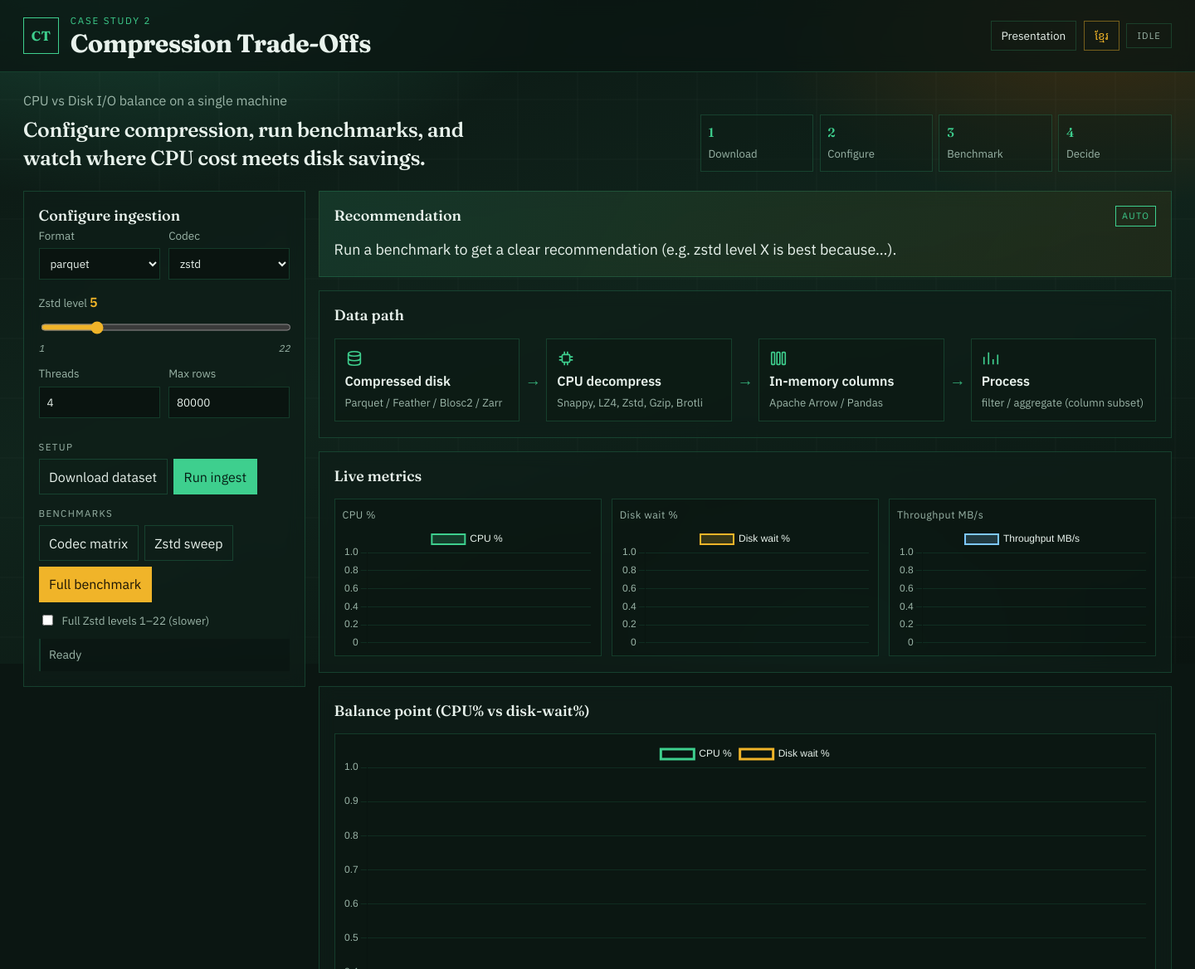
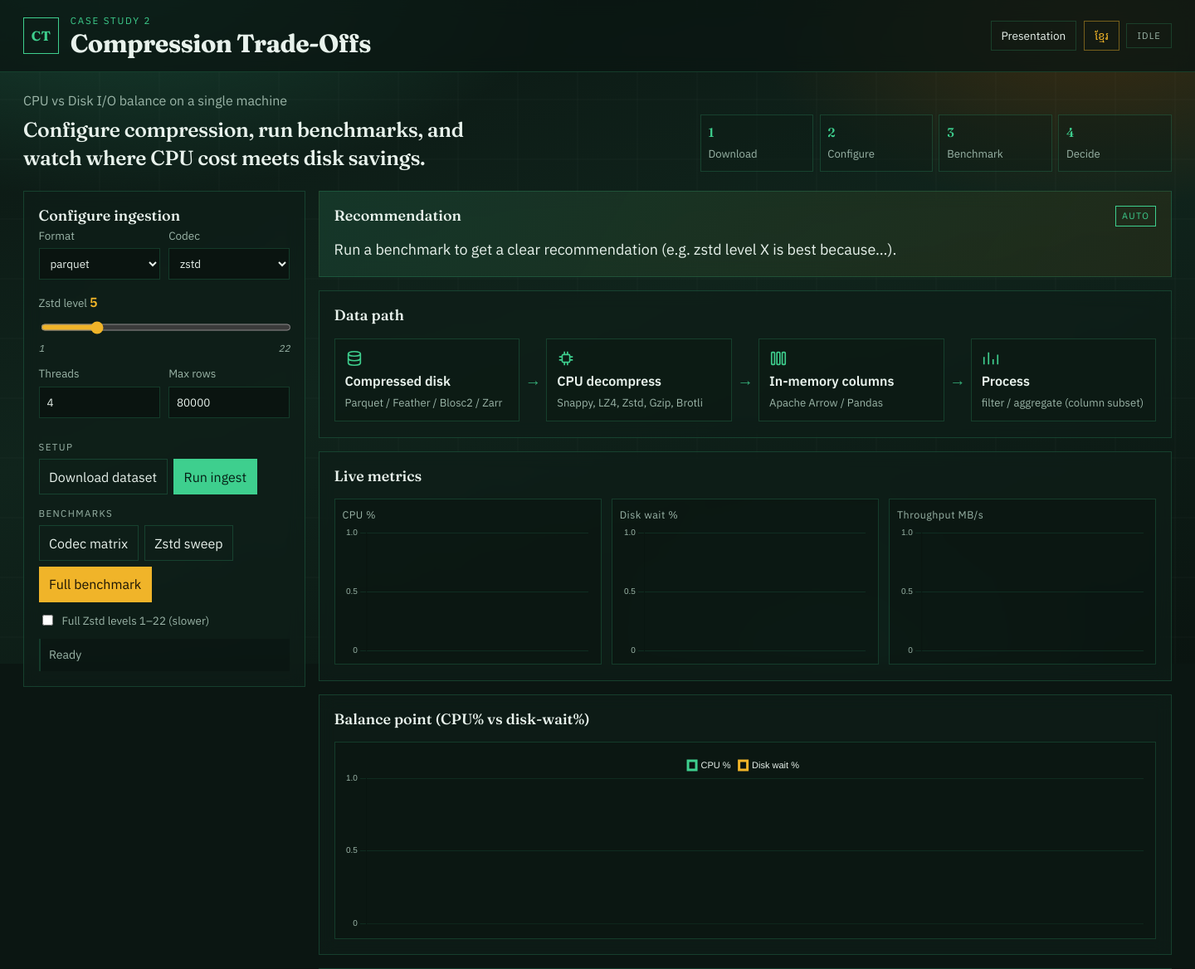
Before and after one commit to Chenda2025/CT-Cast-study, a FastAPI app: page / in a window 1440 px wide. Shown: the top 1168 px of the page at 83% size. Run offline with FastAPI, Linux system fonts and the light colour scheme; data that the repository does not hold is empty; parts of the project's set-up code (start-up, migrations or seed data) failed here and were passed over; some libraries are stand-ins or nearby versions.

Commit message:
Constrain live charts so the three tiles stay in one row.
Fix Chart.js sizing with fixed-height wrappers, maintainAspectRatio false, and minmax(0,1fr) grid tracks.

Co-authored-by: Cursor <cursoragent@cursor.com>

```diff
--- a/app/static/app.js
+++ b/app/static/app.js
@@ -6,16 +6,26 @@ const state = {
 
 const chartOpts = {
   responsive: true,
+  maintainAspectRatio: false,
   animation: false,
+  layout: { padding: { top: 4, right: 6, bottom: 2, left: 2 } },
   scales: {
     x: { display: false },
     y: {
       beginAtZero: true,
-      ticks: { color: "#9bb5a8" },
+      ticks: {
+        color: "#9bb5a8",
+        maxTicksLimit: 5,
+        font: { size: 10 },
+      },
       grid: { color: "rgba(62,207,142,0.12)" },
     },
   },
-  plugins: { legend: { labels: { color: "#e8f2ec" } } },
+  plugins: {
+    legend: {
+      display: false,
+    },
+  },
 };
 
 function makeLine(canvasId, labelKey, color) {
@@ -69,9 +79,19 @@ const balanceChart = new Chart($("balanceChart").getContext("2d"), {
   },
   options: {
     ...chartOpts,
+    plugins: {
+      legend: {
+        display: true,
+        labels: {
+          color: "#e8f2ec",
+          boxWidth: 10,
+          font: { size: 11 },
+        },
+      },
+    },
     scales: {
       x: {
-        ticks: { color: "#9bb5a8" },
+        ticks: { color: "#9bb5a8", maxTicksLimit: 10, font: { size: 10 } },
         grid: { color: "rgba(62,207,142,0.08)" },
       },
       y: chartOpts.scales.y,
--- a/app/static/style.css
+++ b/app/static/style.css
@@ -381,26 +381,48 @@ button:disabled { opacity: 0.45; cursor: not-allowed; transform: none; }
 
 .chart-grid {
   display: grid;
-  grid-template-columns: repeat(3, 1fr);
+  grid-template-columns: repeat(3, minmax(0, 1fr));
   gap: 0.75rem;
+  width: 100%;
 }
 .chart-tile {
   margin: 0;
   border: 1px solid var(--line);
-  padding: 0.55rem 0.55rem 0.35rem;
+  padding: 0.55rem 0.55rem 0.45rem;
   background: rgba(8, 16, 13, 0.4);
-  min-height: 190px;
+  min-width: 0;
+  display: flex;
+  flex-direction: column;
+  gap: 0.2rem;
 }
 .chart-tile figcaption {
   color: var(--muted);
   font-size: 0.78rem;
   letter-spacing: 0.04em;
-  margin-bottom: 0.25rem;
+  flex: 0 0 auto;
+}
+.chart-canvas {
+  position: relative;
+  width: 100%;
+  height: 160px;
+  min-height: 140px;
+  max-height: 180px;
+}
+.chart-canvas--wide {
+  height: 220px;
+  max-height: 240px;
+}
+.chart-canvas canvas {
+  display: block !important;
+  width: 100% !important;
+  height: 100% !important;
+  max-width: 100%;
 }
 .balance-frame {
   border: 1px solid var(--line);
   padding: 0.5rem;
   background: rgba(8, 16, 13, 0.35);
+  min-width: 0;
 }
 
 .table-wrap { overflow-x: auto; }
@@ -448,6 +470,8 @@ footer a { color: var(--accent); }
     max-height: none;
   }
   .chart-grid { grid-template-columns: 1fr; }
+  .chart-canvas { height: 180px; max-height: 200px; }
+  .chart-canvas--wide { height: 200px; }
   .path-arrow { display: none; }
   .path-steps {
     display: grid;
@@ -455,6 +479,11 @@ footer a { color: var(--accent); }
   }
 }
 
+@media (min-width: 1041px) and (max-width: 1280px) {
+  .chart-grid { grid-template-columns: repeat(3, minmax(0, 1fr)); }
+  .chart-canvas { height: 140px; }
+}
+
 @media (max-width: 640px) {
   .field-grid { grid-template-columns: 1fr; }
   .hero-flow { grid-template-columns: 1fr 1fr; }
--- a/app/templates/index.html
+++ b/app/templates/index.html
@@ -168,15 +168,15 @@
         <div class="chart-grid">
           <figure class="chart-tile">
             <figcaption data-i18n="chart.cpu">CPU %</figcaption>
-            <canvas id="cpuChart"></canvas>
+            <div class="chart-canvas"><canvas id="cpuChart"></canvas></div>
           </figure>
           <figure class="chart-tile">
             <figcaption data-i18n="chart.disk">Disk wait %</figcaption>
-            <canvas id="diskChart"></canvas>
+            <div class="chart-canvas"><canvas id="diskChart"></canvas></div>
           </figure>
           <figure class="chart-tile">
             <figcaption data-i18n="chart.thr">Throughput MB/s</figcaption>
-            <canvas id="thrChart"></canvas>
+            <div class="chart-canvas"><canvas id="thrChart"></canvas></div>
           </figure>
         </div>
       </section>
@@ -186,7 +186,7 @@
           <h2 data-i18n="panel.balance">Balance point (CPU% vs disk-wait%)</h2>
         </div>
         <div class="balance-frame">
-          <canvas id="balanceChart" height="140"></canvas>
+          <div class="chart-canvas chart-canvas--wide"><canvas id="balanceChart"></canvas></div>
         </div>
       </section>
 
```
